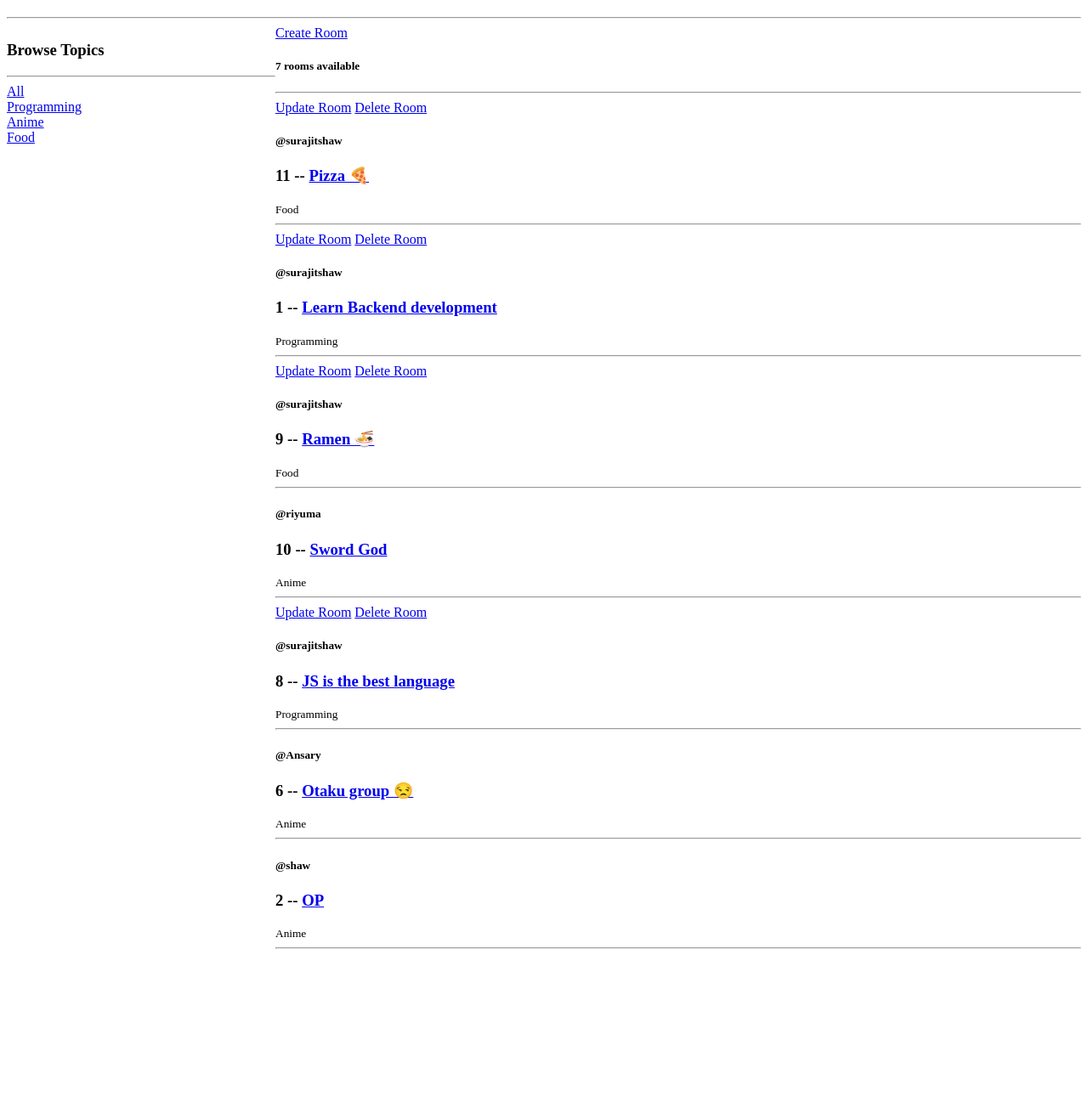
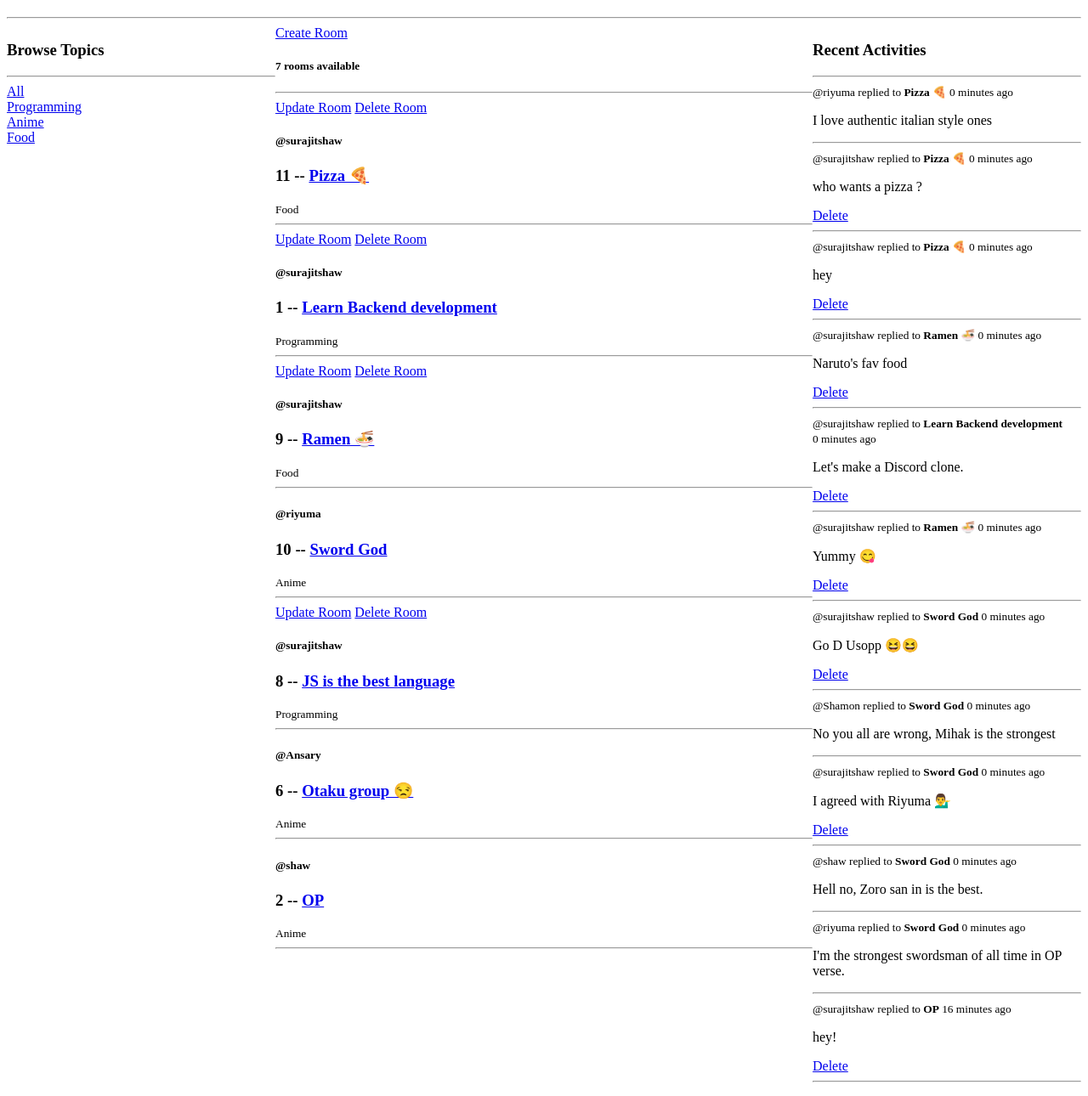
Before and after one commit to SURAJITSHAW/shaw-cord, a Django app: page / in a window 1280 px wide. Shown: the part 170-1460 px from the top of the page at 85% size. Before the commit the page ends 1287 px from the top, so only its background shows below. Run offline with Django 4.2, Linux system fonts and the light colour scheme; a user stored in the database is signed in; data comes from the database, SQL or seed files in the repository; both versions use the stored data as it was after the commit.

Commit message:
Activity feed up and working :)

```diff
--- a/base/models.py
+++ b/base/models.py
@@ -33,3 +33,6 @@ class Message(models.Model):
 
     def __str__(self):
         return self.body[0:50]
+
+    class Meta:
+        ordering = ('-updated_at','-created_at')
--- a/base/views.py
+++ b/base/views.py
@@ -79,8 +79,9 @@ def home(request):
 
     topics = Topic.objects.all()
     room_count = rooms.count()
+    room_messages = Message.objects.all()
 
-    return render(request, 'home.html', {'rooms': rooms, 'topics': topics, 'room_count': room_count})
+    return render(request, 'home.html', {'rooms': rooms, 'topics': topics, 'room_count': room_count, 'room_messages': room_messages})
 
 def room(request, pk):
     room = Room.objects.get(id=pk)
@@ -148,7 +149,6 @@ def delete_room(request, pk):
 
     return render(request, 'delete.html', {'obj': room})
 
-
 # Delete message
 @login_required(login_url='login')
 def delete_message(request, pk):
--- a/templates/home.html
+++ b/templates/home.html
@@ -5,7 +5,7 @@
 <style>
   .home-container {
     display: grid;
-    grid-template-columns: 1fr 3fr;
+    grid-template-columns: 1fr 2fr 1fr;
   }
 </style>
 
@@ -27,7 +27,6 @@
   </div>
 
   <div>
-
     <a href={% url 'create-room' %}>Create Room</a>
     <h5>{{ room_count }} rooms available</h5>
     <hr>
@@ -44,6 +43,27 @@
       <hr>
     </div>
     {% endfor %}
+
   </div>
+
+  <div>
+    <h3>Recent Activities</h3>
+    <hr>
+
+    {% for message in room_messages %}
+    <div>
+      <small>@{{message.user}} replied to <strong>{{message.room}}</strong> {{message.created_at|timesince}} ago</small>
+
+      <p>{{message.body}}</p>
+      {% if request.user == message.user %}
+          <a href="{% url 'delete-message' message.id %}">Delete</a>
+        {% endif %}
+
+      <hr>
+    </div>
+    {% endfor %}
+
+  </div>
+
 </div>
 {% endblock content %}
--- a/templates/room.html
+++ b/templates/room.html
@@ -21,7 +21,9 @@
 
       {% for message in room_messages %}
       <div>
-        <a href="{% url 'delete-message' message.id %}">Delete</a>
+        {% if request.user == message.user %}
+          <a href="{% url 'delete-message' message.id %}">Delete</a>
+        {% endif %}
         <small>@{{message.user}} {{message.created_at|timesince}} ago</small>
         <p>{{message.body}}</p>
 
```
Also changed, not shown: db.sqlite3. Lines whose indentation alone changed are shown as unchanged.
